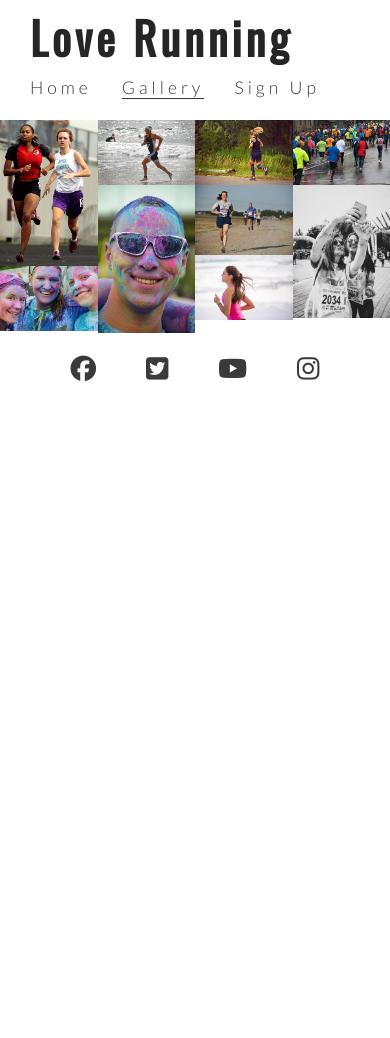
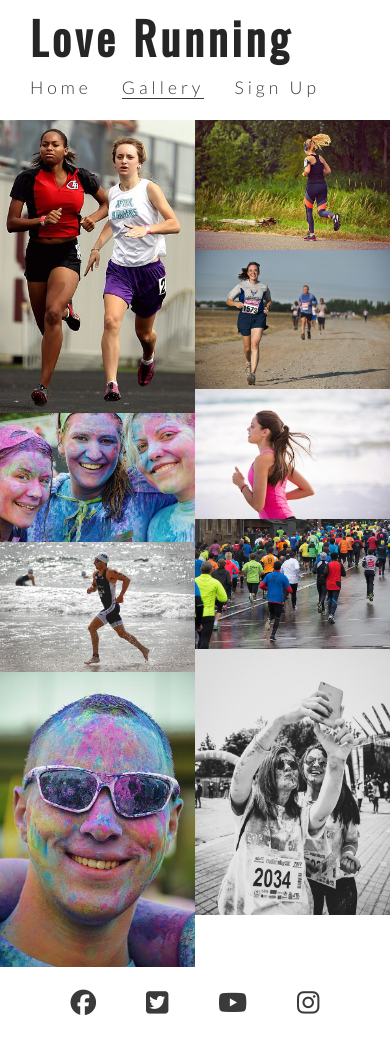
Before and after one commit to BaileyMuir/love-running-walkthrough-project, a plain HTML site: page gallery.html in a window 390 px wide. Before the commit the page ends 844 px from the top, so only its background shows below. Drawn offline with nearby package versions, Linux system fonts and the light colour scheme.

Commit message:
styled gallery for responsive desighn

```diff
--- a/assets/css/style.css
+++ b/assets/css/style.css
@@ -310,4 +310,15 @@ footer{
         text-align: center;
         padding: 0 20px;
     }
+
+    #photos{
+        column-count: 3;
+    }
 }
+
+/* for smaller screen sizes  800px and down*/
+@media screen and (max-width: 800px){
+    #photos{
+        column-count: 2;
+    }
+}
```
